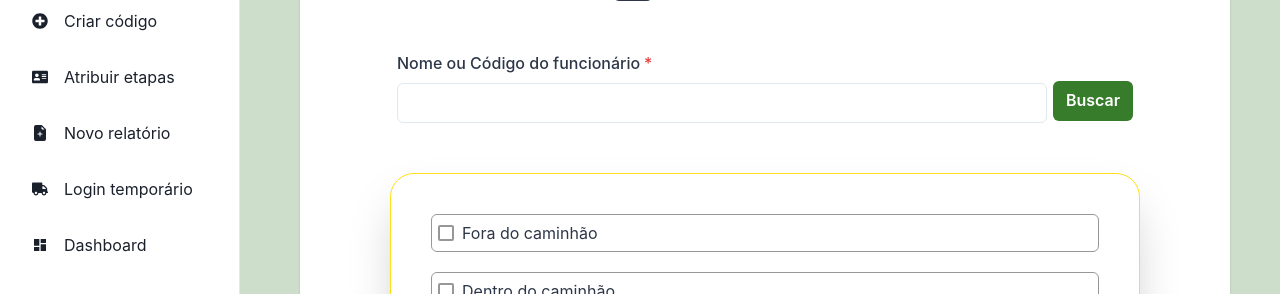
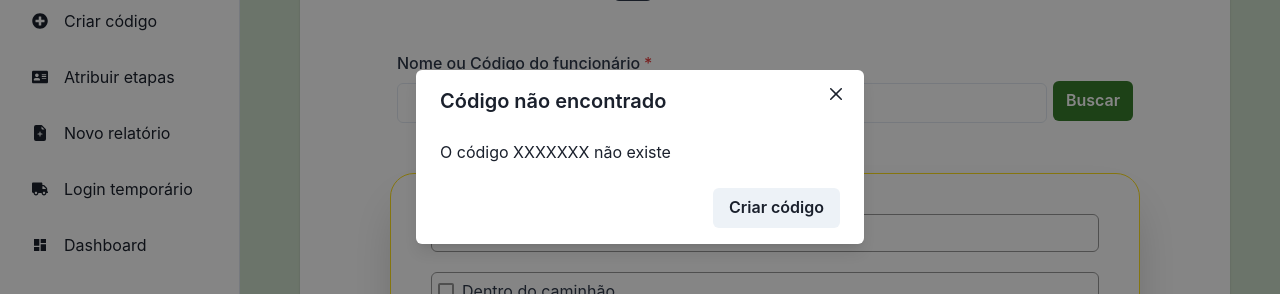
Before and after one commit to AmandaCacko/fatec-4-semestre, a React (Vite) app: page /etapa2 in a window 1280 px wide. Both pictures are taken after a click on the button "Buscar". Shown: the part 243-537 px from the top of the page. Built offline with nearby package versions, Linux system fonts and the light colour scheme.

Commit message:
Atribuir etapas - Pop-ups da Busca por nome ou código

```diff
--- a/src/components/etapa2/index.tsx
+++ b/src/components/etapa2/index.tsx
@@ -8,29 +8,37 @@ import {
     IconButton,
     Input,
     InputGroup,
-    NumberInput,
-    NumberInputField,
-    NumberInputStepper,
-    NumberIncrementStepper,
-    NumberDecrementStepper,
-    InputLeftElement,
-    Link,
     Stack,
-    Text,
-    Textarea,
-    Tooltip,
-    useClipboard,
     useColorModeValue,
     VStack,
     Checkbox,
+    AlertDialog,
+    AlertDialogBody,
+    AlertDialogFooter,
+    AlertDialogHeader,
+    AlertDialogContent,
+    AlertDialogOverlay,
+    AlertDialogCloseButton,
+    Spacer,
+    useDisclosure,
 
 } from '@chakra-ui/react';
 import { ArrowBackIcon } from '@chakra-ui/icons'
-
+import React from 'react';
 
 function InserirCodigo() {
 
-
+    const {
+        isOpen: isOpenBuscar,
+        onOpen: onOpenBuscar,
+        onClose: onCloseBuscar,
+      } = useDisclosure();
+      const {
+        isOpen: isOpenAtribuir,
+        onOpen: onOpenAtribuir,
+        onClose: onCloseAtribuir,
+      } = useDisclosure();
+    const cancelRef = React.useRef<HTMLButtonElement>(null);
 
     return (
         <Flex padding={100}
@@ -75,9 +83,32 @@ function InserirCodigo() {
                                 transform: 'translateY(-2px)',
                                 boxShadow: 'lg',
                             }}
-                            marginTop='30px'>
+                            marginTop='30px'
+                            onClick={onOpenBuscar}>
                             Buscar
                         </Button>
+                        <AlertDialog
+                            motionPreset='slideInBottom'
+                            leastDestructiveRef={cancelRef}
+                            onClose={onCloseBuscar}
+                            isOpen={isOpenBuscar}
+                            isCentered
+                        >
+                            <AlertDialogOverlay />
+
+                            <AlertDialogContent>
+                            <AlertDialogHeader>Código não encontrado</AlertDialogHeader>
+                            <AlertDialogCloseButton />
+                            <AlertDialogBody>
+                                O código XXXXXXX não existe
+                            </AlertDialogBody>
+                            <AlertDialogFooter>
+                            <Button ref={cancelRef} onClick={onCloseBuscar}>
+                            Criar código
+                            </Button>
+                            </AlertDialogFooter>
+                            </AlertDialogContent>
+                        </AlertDialog>
                 </Flex>
 
                 <Flex flexDirection={'row'} padding={'50px'} width={'850px'} height={'500px'} >
@@ -140,9 +171,35 @@ function InserirCodigo() {
                             _hover={{
                                 transform: 'translateY(-2px)',
                                 boxShadow: 'lg',
-                            }}>
+                            }}
+                            onClick={onOpenAtribuir}>
                             Atualizar
                         </Button>
+                        <AlertDialog
+                            motionPreset='slideInBottom'
+                            leastDestructiveRef={cancelRef}
+                            onClose={onCloseAtribuir}
+                            isOpen={isOpenAtribuir}
+                            isCentered
+                        >
+                            <AlertDialogOverlay />
+
+                            <AlertDialogContent>
+                            <AlertDialogHeader>Tarefa atribuída com sucesso!</AlertDialogHeader>
+                            <AlertDialogCloseButton />
+                            <AlertDialogBody>
+                                Nome do Funcionário - XXXXXXX
+                                <Spacer />
+                                Formulários Atribuidos:
+                                <Spacer />
+                                    • Centro de Distribuição - Dentro do caminhão
+                                <Spacer />
+                                    • Centro de Distribuição - Fora do caminhão
+                            </AlertDialogBody>
+                            <AlertDialogFooter>
+                            </AlertDialogFooter>
+                            </AlertDialogContent>
+                        </AlertDialog>
                 </VStack>
             </Box>
         </Flex>
```
